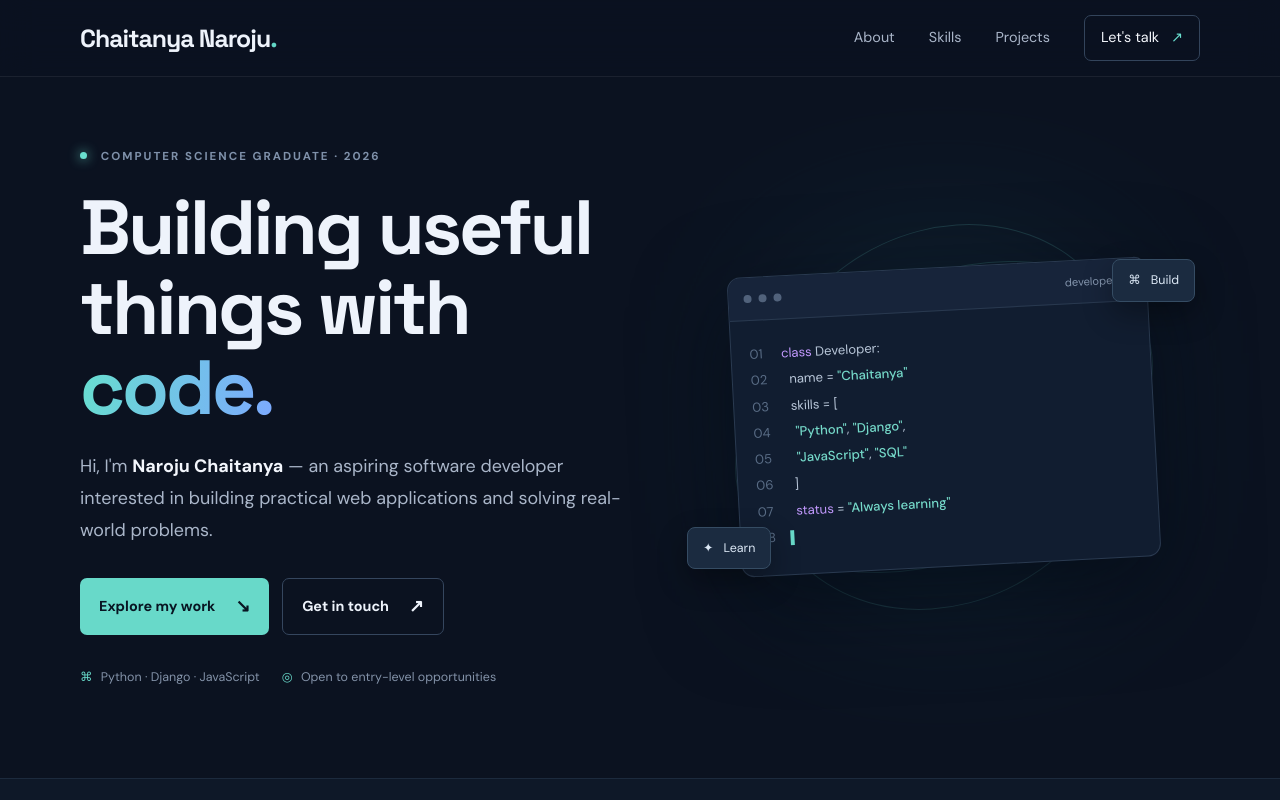
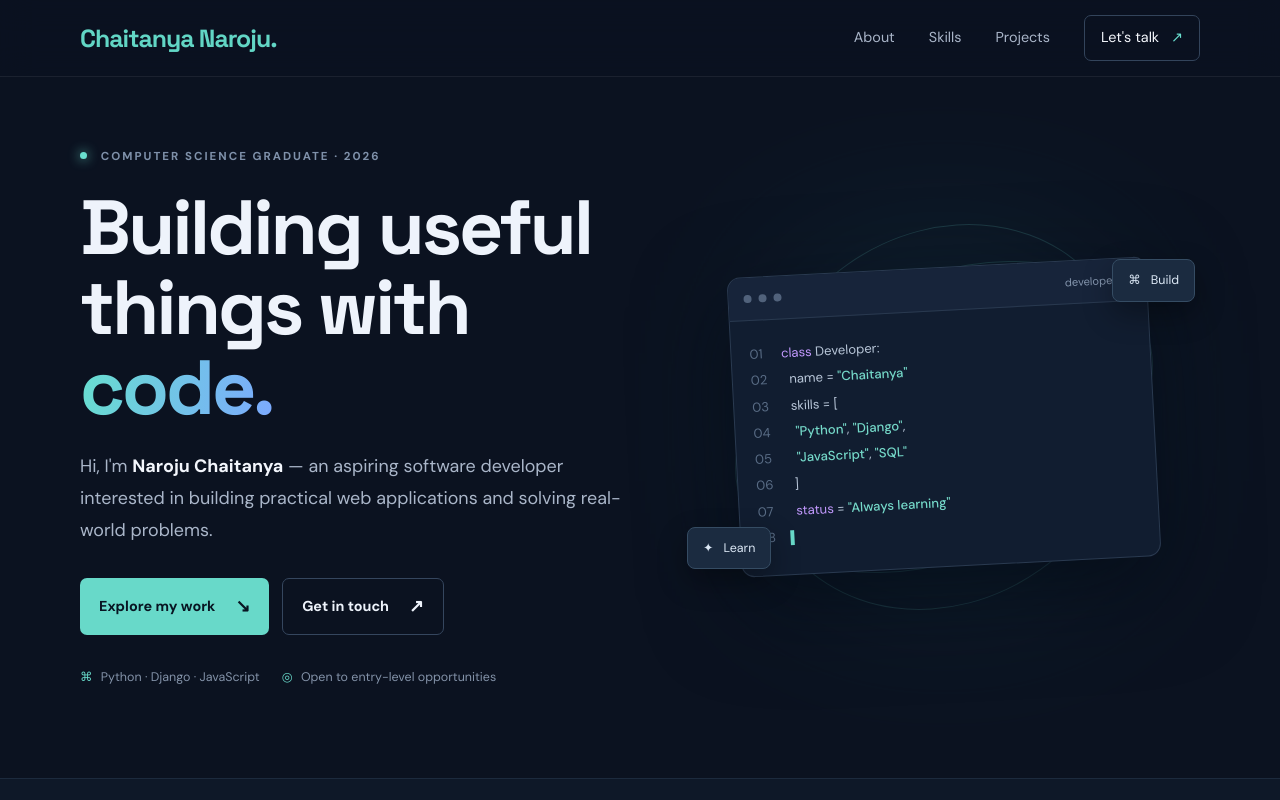
Before and after one commit to Chaithu077-Git/Portfolio_Chaithu, a plain HTML site: page index.html in a window 1280 px wide. Shown: the top 800 px of the page. Drawn offline with Linux system fonts and the light colour scheme.

Commit message:
Update index.html

```diff
--- a/index.html
+++ b/index.html
@@ -14,7 +14,7 @@
 <body>
   <header class="site-header">
     <nav class="nav container" aria-label="Main navigation">
-      <a class="brand" href="#home">Chaitanya Naroju<span>.</span></a>
+      <a class="brand" href="#home"><span>Chaitanya Naroju.</span></a>
       <button class="menu-toggle" aria-label="Toggle navigation" aria-expanded="false">☰</button>
       <div class="nav-links">
         <a href="#about">About</a><a href="#skills">Skills</a><a href="#projects">Projects</a><a href="#contact" class="nav-cta">Let's talk <span>↗</span></a>
```
